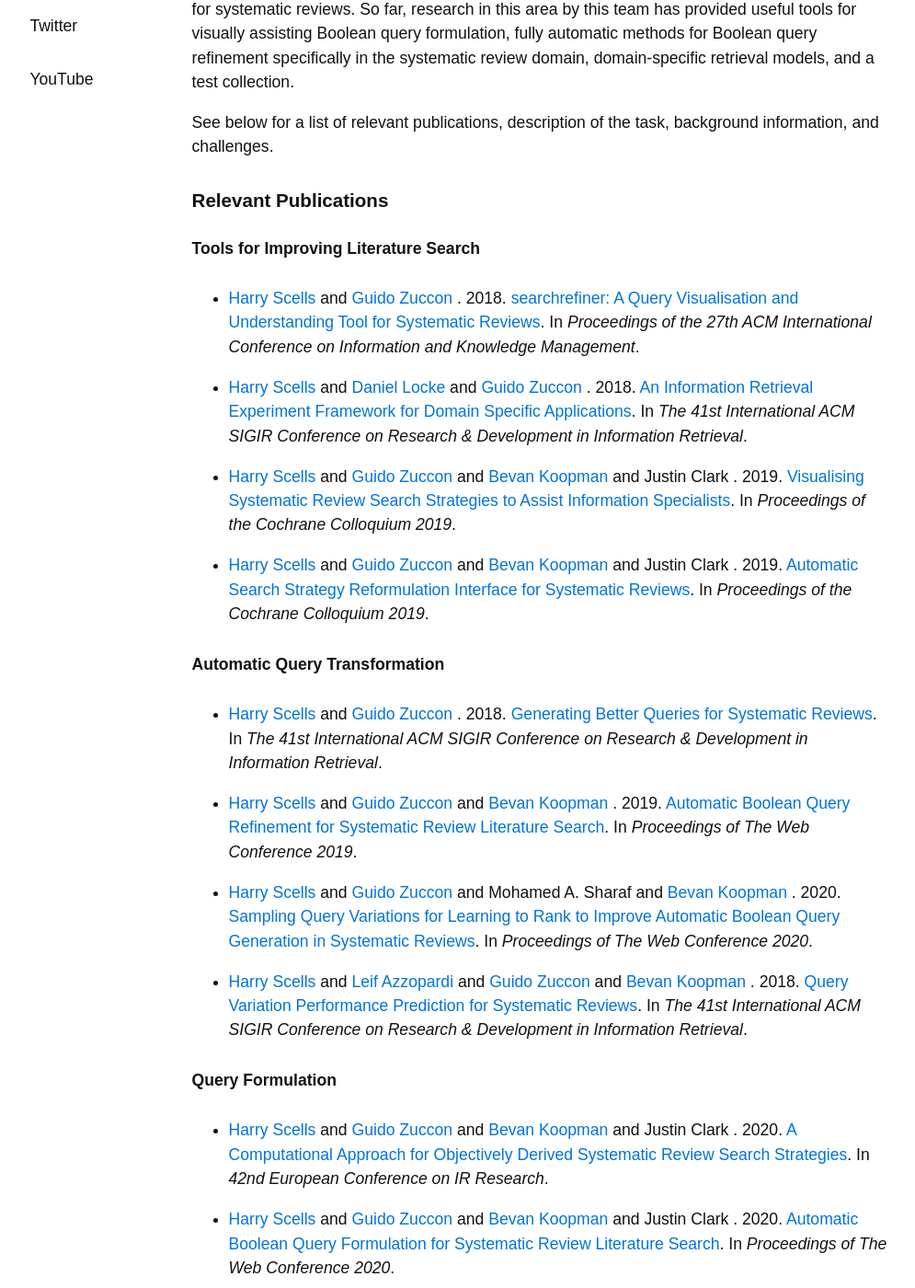
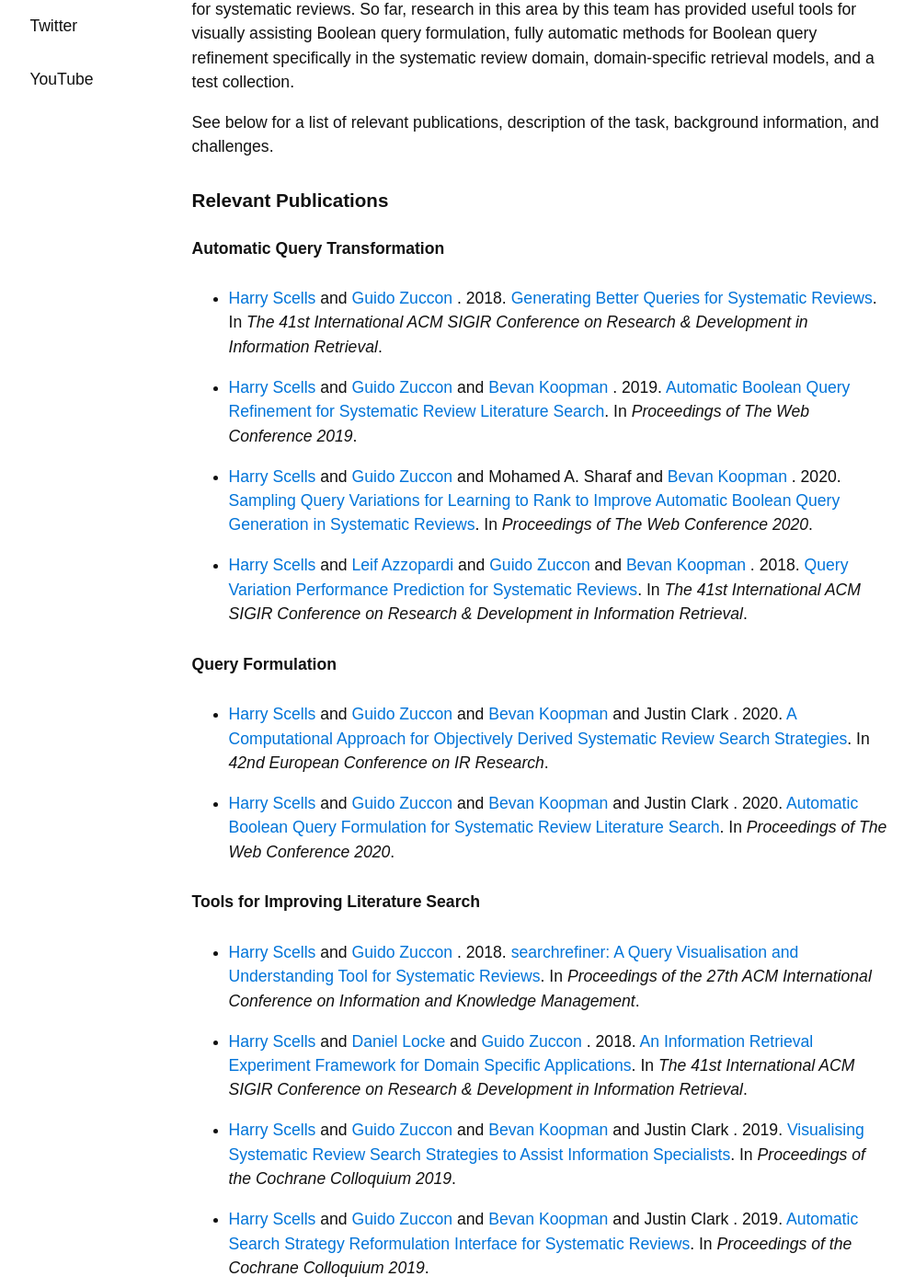
Before and after one commit to ielab/ielab.github.io, a Jekyll site: the page built from _projects/systematic-reviews.md, in a window 1280 px wide and 1400 px high, scrolled down 489 px. Shown: the whole window at 92% size, without its empty margins (154-1149 px from the left). Built offline with Jekyll 4.4.1, drawn with Linux system fonts in a browser that asks for light colours; part of the change alters nothing that is shown.

```diff
--- a/_data/projects/systematic-reviews.yml
+++ b/_data/projects/systematic-reviews.yml
@@ -1,10 +1,4 @@
 categories:
-  - name: Tools for Improving Literature Search
-    publications:
-      - scells-2018-searchrefiner
-      - scells-2018-querylab
-      - scells-2019-queryvis
-      - scells-2019-reformulation
 
   - name: Automatic Query Transformation
     publications:
@@ -18,6 +12,13 @@ categories:
       - scells-2020-objective
       - scells-2020-conceptual
 
+  - name: Tools for Improving Literature Search
+    publications:
+      - scells-2018-searchrefiner
+      - scells-2018-querylab
+      - scells-2019-queryvis
+      - scells-2019-reformulation
+
   - name: Test Collections
     publications:
       - scells-2017-collection
```
